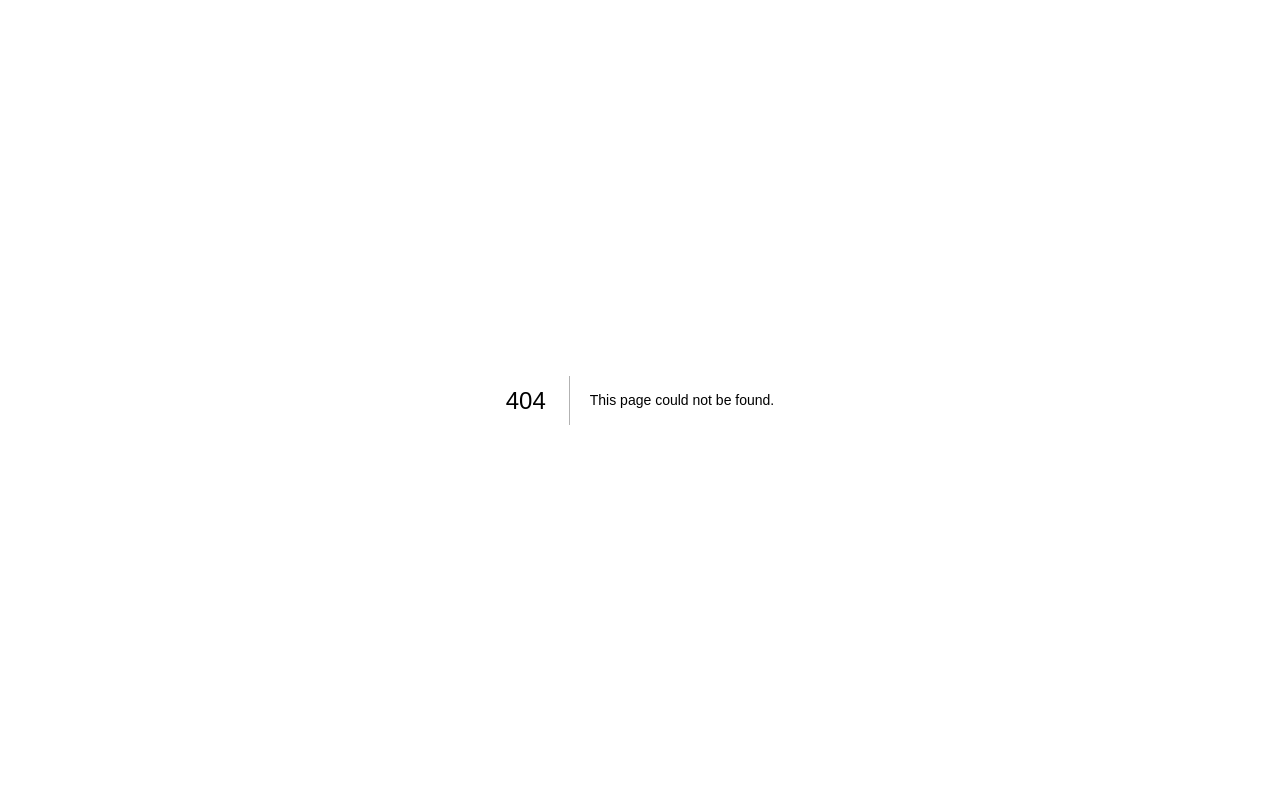
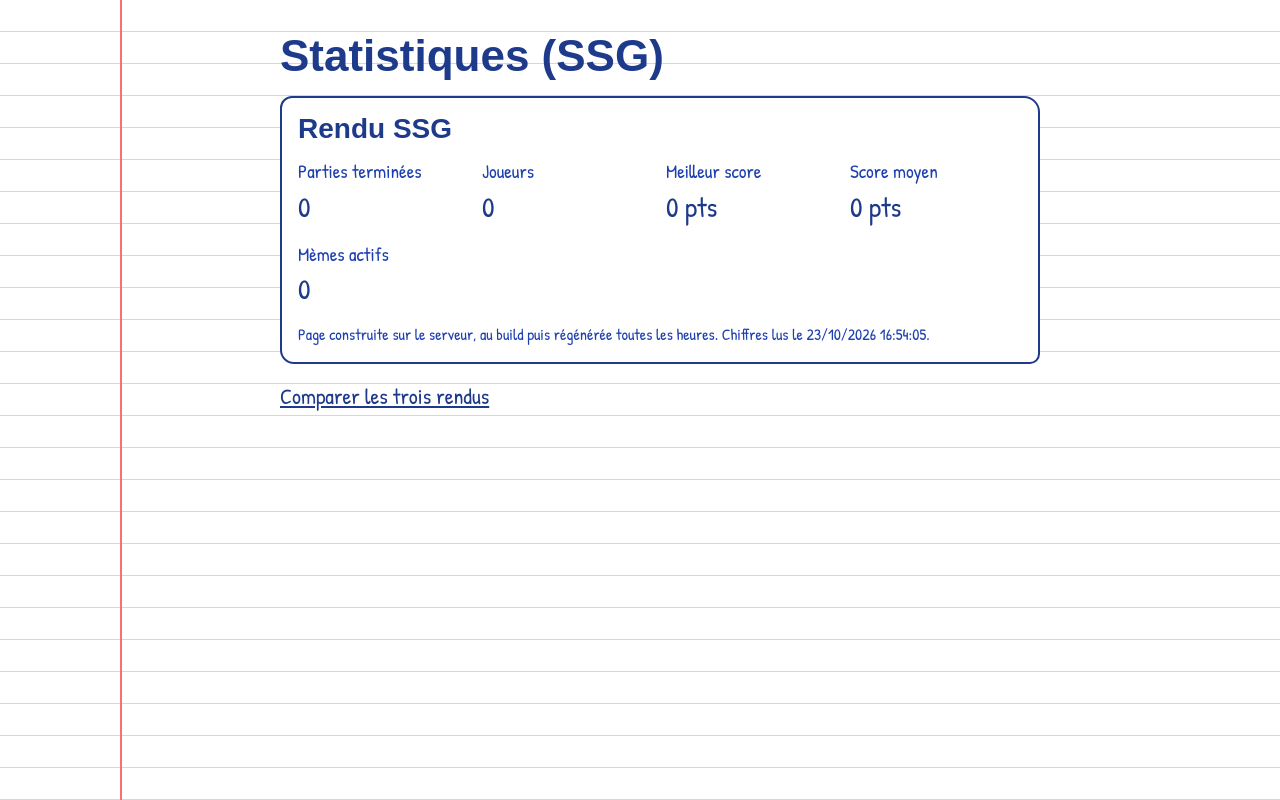
Before and after one commit to Saidafk/MEMEQUIZZ, a Next.js app: page /stats/ssg in a window 1280 px wide. Before the commit this address had no page. Built offline with nearby package versions, Linux system fonts and the light colour scheme; no server answers; the database is empty; a web font is replaced by a local one.

Commit message:
feat(ui): ajouter la page de statistiques en CSR, SSR et SSG (SCRUM-53)
Mêmes chiffres et même présentation sur /stats/csr, /stats/ssr et /stats/ssg, pour comparer les rendus. /api/stats alimente la version CSR.

```diff
--- /dev/null
+++ b/src/app/api/stats/route.ts
@@ -0,0 +1,11 @@
+import { connection } from "next/server";
+
+import { getDb } from "@/db";
+import { lireStats } from "@/lib/stats";
+
+// Alimente la version CSR de la page de statistiques (/stats/csr). Chiffres agrégés, sans donnée
+// personnelle. Lu à chaque requête : sans cela Next préparerait la réponse au build, sans base.
+export async function GET() {
+  await connection();
+  return Response.json(await lireStats(getDb()), { headers: { "Cache-Control": "no-store" } });
+}
--- /dev/null
+++ b/src/app/stats/ssg/page.tsx
@@ -0,0 +1,40 @@
+import type { Metadata } from "next";
+import { cacheLife } from "next/cache";
+import Link from "next/link";
+import { BlocStats } from "@/components/BlocStats";
+import { Feuille } from "@/components/Feuille";
+import { getDb } from "@/db";
+import { type Stats, lireStats } from "@/lib/stats";
+
+export const metadata: Metadata = {
+  title: "Statistiques en SSG — MEMEQUIZZ",
+  description: "Les statistiques du jeu, préparées au build et régénérées toutes les heures.",
+};
+
+// SSG : calculées au build, puis régénérées au plus une fois par heure. Le build de l'image Docker
+// n'a pas de base : les chiffres sont alors à zéro jusqu'à la première régénération.
+async function chargerStats(): Promise<Stats> {
+  "use cache";
+  cacheLife("hours");
+  if (!process.env.DATABASE_URL) {
+    return {
+      parties_terminees: 0,
+      joueurs: 0,
+      meilleur_score: 0,
+      score_moyen: 0,
+      memes_actifs: 0,
+      produit_le: new Date().toISOString(),
+    };
+  }
+  return lireStats(getDb());
+}
+
+export default async function PageStatsSsg() {
+  return (
+    <Feuille>
+      <h1>Statistiques (SSG)</h1>
+      <BlocStats rendu="SSG" stats={await chargerStats()} />
+      <Link href="/stats">Comparer les trois rendus</Link>
+    </Feuille>
+  );
+}
--- /dev/null
+++ b/src/components/BlocStats.module.css
@@ -0,0 +1,35 @@
+.bloc {
+  display: flex;
+  flex-direction: column;
+  gap: var(--espace-3);
+  padding: var(--espace-4);
+  background: var(--couleur-papier);
+  border: var(--trait-fin);
+  border-radius: 12px 16px 10px 14px;
+}
+
+.titre {
+  font-size: var(--taille-l);
+}
+
+.liste {
+  display: grid;
+  grid-template-columns: repeat(auto-fit, minmax(140px, 1fr));
+  gap: var(--espace-3);
+  margin: 0;
+}
+
+.liste dt {
+  color: var(--couleur-encre-2);
+  font-size: var(--taille-s);
+}
+
+.liste dd {
+  margin: 0;
+  font-size: var(--taille-l);
+}
+
+.note {
+  color: var(--couleur-encre-2);
+  font-size: var(--taille-xs);
+}
--- /dev/null
+++ b/src/components/BlocStats.tsx
@@ -0,0 +1,55 @@
+import type { Stats } from "@/lib/stats";
+import styles from "./BlocStats.module.css";
+
+export type ModeRendu = "CSR" | "SSR" | "SSG";
+
+const nombre = new Intl.NumberFormat("fr-FR");
+// Fuseau fixé : le même texte est produit sur le serveur et dans le navigateur.
+const heure = new Intl.DateTimeFormat("fr-FR", {
+  dateStyle: "short",
+  timeStyle: "medium",
+  timeZone: "Europe/Paris",
+});
+
+const LIBELLES: Record<ModeRendu, string> = {
+  CSR: "dans le navigateur, après le chargement de la page",
+  SSR: "sur le serveur, à chaque requête",
+  SSG: "sur le serveur, au build puis régénérée toutes les heures",
+};
+
+// Une seule présentation pour les trois modes de rendu : on compare le rendu, pas l'interface.
+export function BlocStats({ stats, rendu }: { stats: Stats; rendu: ModeRendu }) {
+  return (
+    <section className={styles.bloc} aria-labelledby={`titre-stats-${rendu}`}>
+      <h2 id={`titre-stats-${rendu}`} className={styles.titre}>
+        Rendu {rendu}
+      </h2>
+      <dl className={styles.liste}>
+        <div>
+          <dt>Parties terminées</dt>
+          <dd>{nombre.format(stats.parties_terminees)}</dd>
+        </div>
+        <div>
+          <dt>Joueurs</dt>
+          <dd>{nombre.format(stats.joueurs)}</dd>
+        </div>
+        <div>
+          <dt>Meilleur score</dt>
+          <dd>{nombre.format(stats.meilleur_score)} pts</dd>
+        </div>
+        <div>
+          <dt>Score moyen</dt>
+          <dd>{nombre.format(stats.score_moyen)} pts</dd>
+        </div>
+        <div>
+          <dt>Mèmes actifs</dt>
+          <dd>{nombre.format(stats.memes_actifs)}</dd>
+        </div>
+      </dl>
+      <p className={styles.note}>
+        Page construite {LIBELLES[rendu]}. Chiffres lus le{" "}
+        {heure.format(new Date(stats.produit_le))}.
+      </p>
+    </section>
+  );
+}
--- /dev/null
+++ b/src/lib/stats.ts
@@ -0,0 +1,38 @@
+import { count, countDistinct, eq, max, sql } from "drizzle-orm";
+
+import { meme, partie } from "@/db/schema";
+import type { BaseDonnees } from "@/lib/questions";
+
+export type Stats = {
+  parties_terminees: number;
+  joueurs: number;
+  meilleur_score: number;
+  score_moyen: number;
+  memes_actifs: number;
+  // Instant où ces chiffres ont été lus : rend visible la différence entre CSR, SSR et SSG.
+  produit_le: string;
+};
+
+// Mêmes chiffres pour les trois pages de comparaison (SCRUM-53) : seul le moment du calcul change.
+export async function lireStats(db: BaseDonnees): Promise<Stats> {
+  const [[parties], [memes]] = await Promise.all([
+    db
+      .select({
+        total: count(),
+        joueurs: countDistinct(partie.id_joueur),
+        meilleur: max(partie.score_total),
+        moyen: sql<string | null>`round(avg(${partie.score_total}))`,
+      })
+      .from(partie)
+      .where(eq(partie.statut, "terminee")),
+    db.select({ total: count() }).from(meme).where(eq(meme.actif, true)),
+  ]);
+  return {
+    parties_terminees: parties?.total ?? 0,
+    joueurs: parties?.joueurs ?? 0,
+    meilleur_score: parties?.meilleur ?? 0,
+    score_moyen: Number(parties?.moyen ?? 0),
+    memes_actifs: memes?.total ?? 0,
+    produit_le: new Date().toISOString(),
+  };
+}
```
Also changed, not shown: src/app/stats/csr/StatsClient.tsx (added, +34 -0 lines), src/app/stats/csr/page.tsx (added, +19 -0 lines), src/app/stats/page.tsx (added, +32 -0 lines), src/app/stats/ssr/page.tsx (added, +31 -0 lines), 2 other files (tests, documents, lock files or other folders).
